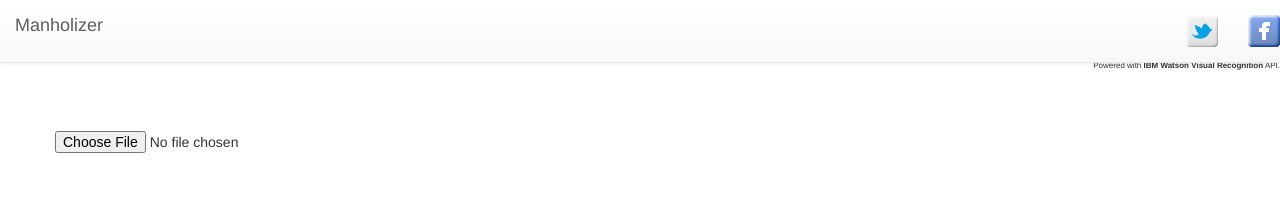
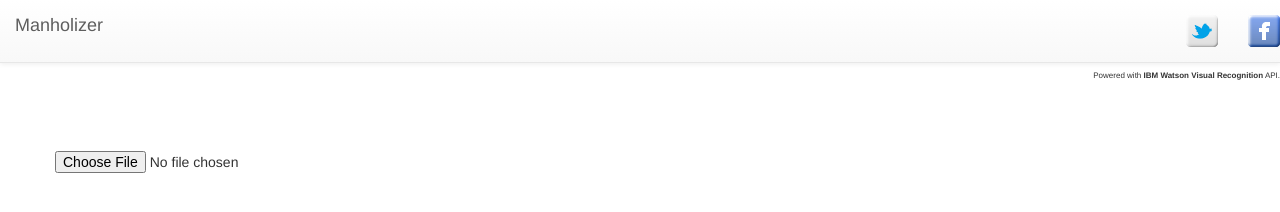
Before and after one commit to dotnsf/manholizerDemo, a website: page public/index.html in a window 1280 px wide. Drawn offline with nearby package versions, Linux system fonts and the light colour scheme.

Commit message:
fix layout

```diff
--- a/public/index.html
+++ b/public/index.html
@@ -235,7 +235,7 @@ html, body, {
   </nav>
   <!-- navi// -->
 
-  <div class="ontainer" style="padding:60px 0; font-size:8px;" align="right">
+  <div class="ontainer" style="padding:70px 0; font-size:8px;" align="right">
   Powered with <b>IBM Watson Visual Recognition</b> API.
   </div>
 
```
